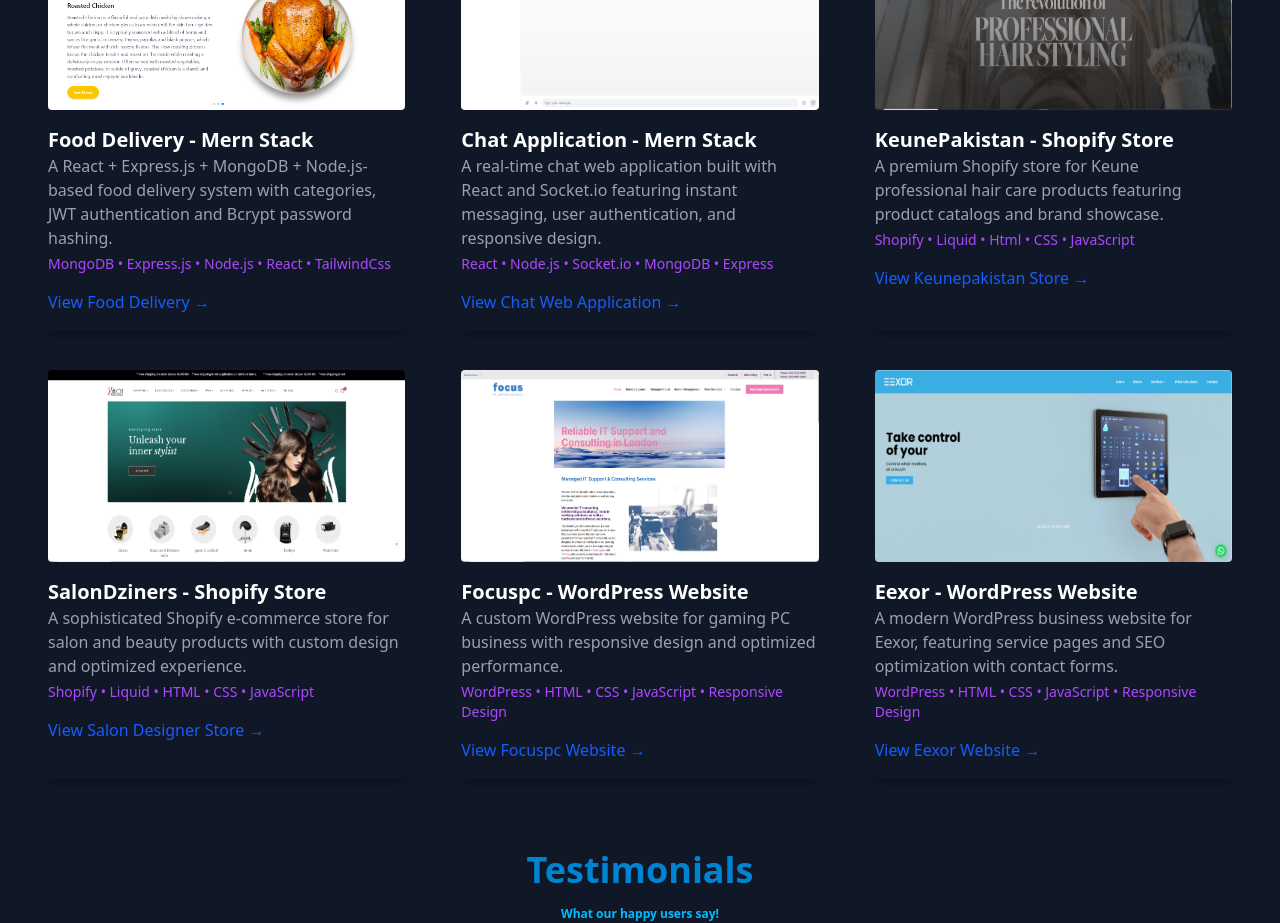
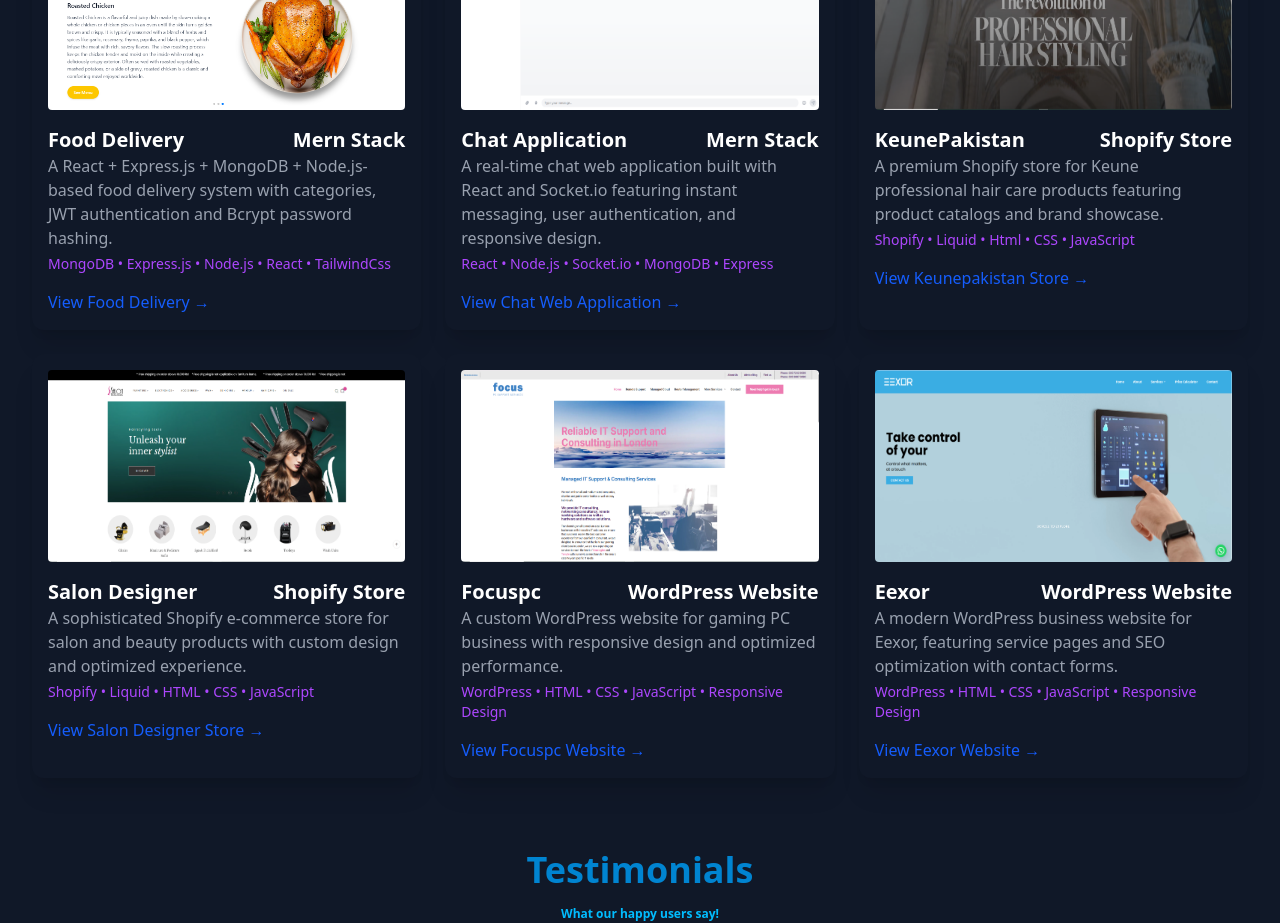
Before and after one commit to UsmanBahoo/Portfolio, a React (Vite) app: page / in a window 1280 px wide. Shown: the part 5560-6483 px from the top of the page. Built offline with nearby package versions, Linux system fonts and the light colour scheme.

Commit message:
Update project titles for improved layout and consistency

```diff
--- a/src/page/Project.jsx
+++ b/src/page/Project.jsx
@@ -12,7 +12,7 @@
             <a href="https://foodmern.vercel.app/" target="_blank" rel="noopener noreferrer">
               <img src="/assets/Food.png" alt="Food Delivery App Screenshot" className="w-full h-48 object-cover rounded mb-4 cursor-pointer hover:opacity-80 transition-opacity" />
             </a>
-            <h3 className="text-xl font-bold mt-2 text-white">Food Delivery - Mern Stack</h3>
+            <h3 className="text-xl font-bold mt-2 text-white flex justify-between">Food Delivery  <span>Mern Stack</span></h3>
             <p className="text-gray-400">A React + Express.js + MongoDB + Node.js-based food delivery system with categories, JWT authentication and Bcrypt password hashing.</p>
             <p className="mt-1 text-sm text-purple-500">MongoDB • Express.js • Node.js • React • TailwindCss</p>
             <a href="https://foodmern.vercel.app/" target="_blank" rel="noopener noreferrer" className="text-blue-600 mt-4 inline-block">View Food Delivery →</a>
@@ -22,7 +22,7 @@
             <a href="https://camern.vercel.app/" target="_blank" rel="noopener noreferrer">
               <img src="/assets/Chat.png" alt="Chat Application Screenshot" className="w-full h-48 rounded mb-4 cursor-pointer hover:opacity-80 transition-opacity" />
             </a>
-            <h3 className="text-xl font-bold mt-2 text-white">Chat Application - Mern Stack</h3>
+            <h3 className="text-xl font-bold mt-2 text-white flex justify-between">Chat Application <span>Mern Stack</span></h3>
             <p className="text-gray-400">A real-time chat web application built with React and Socket.io featuring instant messaging, user authentication, and responsive design.</p>
             <p className="mt-1 text-sm text-purple-500">React • Node.js • Socket.io • MongoDB • Express</p>
             <a href="https://camern.vercel.app/" target="_blank" rel="noopener noreferrer" className="text-blue-600 mt-4 inline-block">View Chat Web Application →</a>
@@ -33,7 +33,7 @@
             <a href="https://www.keunepakistan.com/" target="_blank" rel="noopener noreferrer">
               <img src="/assets/Keune.png" alt="Keune Pakistan Store Screenshot" className="w-full h-48 rounded mb-4 cursor-pointer hover:opacity-80 transition-opacity" />
             </a>
-            <h3 className="text-xl font-bold mt-2 text-white">KeunePakistan - Shopify Store</h3>
+            <h3 className="text-xl font-bold mt-2 text-white flex justify-between">KeunePakistan <span>Shopify Store</span></h3>
             <p className="text-gray-400">A premium Shopify store for Keune professional hair care products featuring product catalogs and brand showcase.</p>
             <p className="mt-1 text-sm text-purple-500">Shopify • Liquid • Html • CSS • JavaScript </p>
             <a href="https://www.keunepakistan.com/" target="_blank" rel="noopener noreferrer" className="text-blue-600 mt-4 inline-block">View Keunepakistan Store →</a>
@@ -44,7 +44,7 @@
             <a href="https://salondziners.com/" target="_blank" rel="noopener noreferrer">
               <img src="/assets/Salondziners.png" alt="Salon Dziners Store Screenshot" className="w-full h-48 rounded mb-4 cursor-pointer hover:opacity-80 transition-opacity" />
             </a>
-            <h3 className="text-xl font-bold mt-2 text-white">SalonDziners - Shopify Store</h3>
+            <h3 className="text-xl font-bold mt-2 text-white flex justify-between">Salon Designer  <span>Shopify Store</span></h3>
             <p className="text-gray-400">A sophisticated Shopify e-commerce store for salon and beauty products with custom design and optimized experience.</p>
             <p className="mt-1 text-sm text-purple-500">Shopify • Liquid • HTML • CSS • JavaScript</p>
             <a href="https://salondziners.com/" target="_blank" rel="noopener noreferrer" className="text-blue-600 mt-4 inline-block">View Salon Designer Store →</a>
@@ -54,7 +54,7 @@
             <a href="https://focuspc.co.uk/" target="_blank" rel="noopener noreferrer">
               <img src="/assets/Focuspc.png" alt="WordPress Website Screenshot" className="w-full h-48 rounded mb-4 cursor-pointer hover:opacity-80 transition-opacity" />
             </a>
-            <h3 className="text-xl font-bold mt-2 text-white">Focuspc - WordPress Website</h3>
+            <h3 className="text-xl font-bold mt-2 text-white flex justify-between">Focuspc <span>WordPress Website</span></h3>
             <p className="text-gray-400">A custom WordPress website for gaming PC business with responsive design and optimized performance.</p>
             <p className="mt-1 text-sm text-purple-500">WordPress • HTML • CSS • JavaScript • Responsive Design</p>
             <a href="https://focuspc.co.uk/" target="_blank" rel="noopener noreferrer" className="text-blue-600 mt-4 inline-block">View Focuspc Website →</a>
@@ -64,7 +64,7 @@
             <a href="https://eexor.pk/" target="_blank" rel="noopener noreferrer">
               <img src="/assets/Eexdr.png" alt="WordPress Website Screenshot" className="w-full h-48 rounded mb-4 cursor-pointer hover:opacity-80 transition-opacity block" />
             </a>
-            <h3 className="text-xl font-bold mt-2 text-white">Eexor - WordPress Website</h3>
+            <h3 className="text-xl font-bold mt-2 text-white flex justify-between">Eexor <span>WordPress Website</span></h3>
             <p className="text-gray-400">A modern WordPress business website for Eexor, featuring service pages and SEO optimization with contact forms.</p>
             <p className="mt-1 text-sm text-purple-500">WordPress • HTML • CSS • JavaScript • Responsive Design</p>
             <a href="https://eexor.pk/" target="_blank" rel="noopener noreferrer" className="text-blue-600 mt-4 inline-block">View Eexor Website →</a>
```
